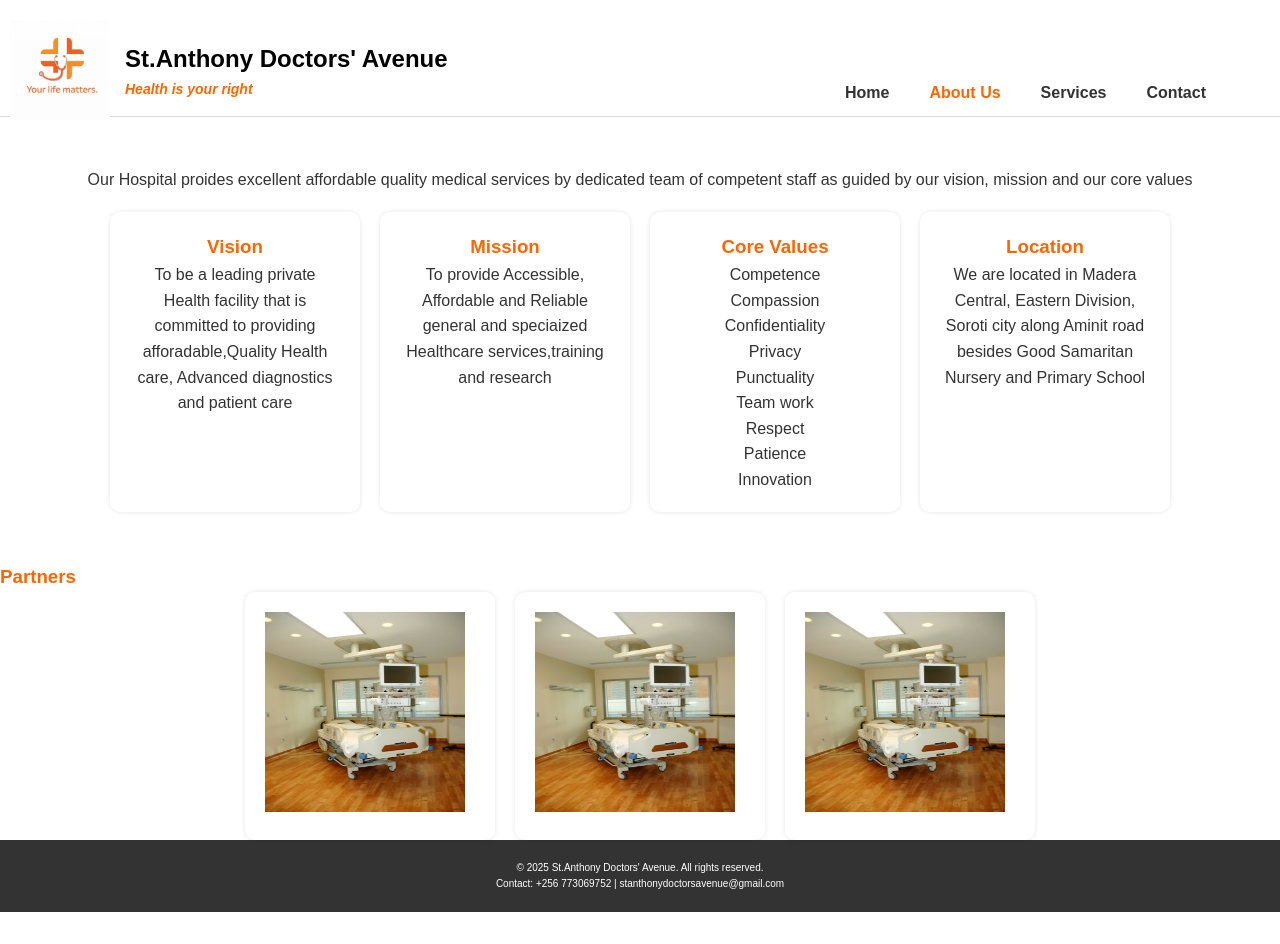
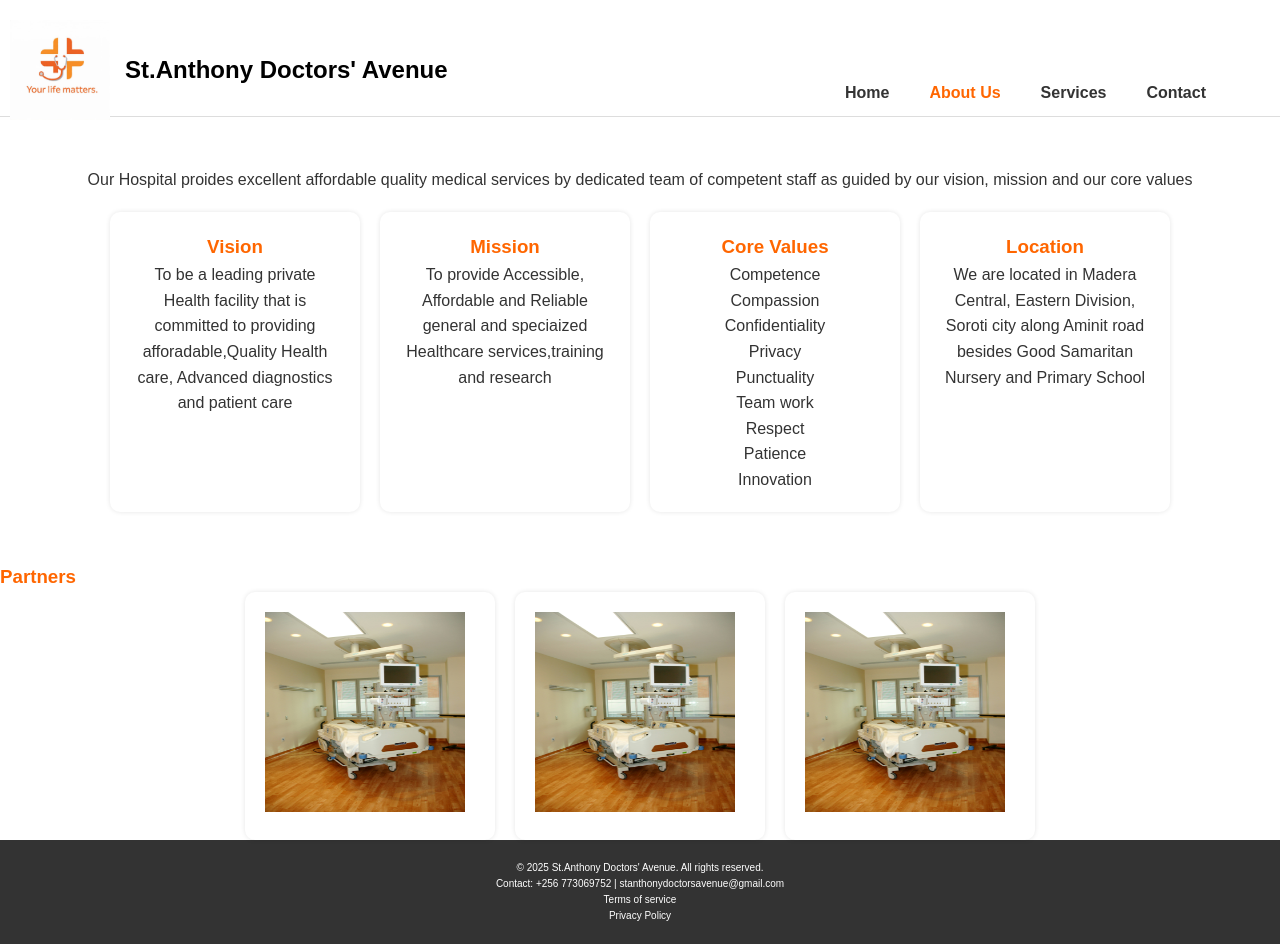
Before and after one commit to paulka320/doctorsavenue.github.io, a plain HTML site: page about.html in a window 1280 px wide. Before the commit the page ends 912 px from the top, so only its background shows below. Drawn offline with Linux system fonts and the light colour scheme.

Commit message:
Update footer with terms and privacy policy
Added Terms of Service and Privacy Policy sections to the footer.

```diff
--- a/about.html
+++ b/about.html
@@ -12,7 +12,7 @@
             <img src="logo.jpg"/>
             <div class="logo-text">
                 <span class="company-name">St.Anthony Doctors' Avenue</span>
-                <span class="tagline">Health is your right</span>
+
             </div>
         </div>
         <div class="container header-container">
@@ -78,6 +78,9 @@
     <footer>
         <p>&copy; 2025 St.Anthony Doctors' Avenue. All rights reserved.</p>
         <p>Contact: +256 773069752 | stanthonydoctorsavenue@gmail.com</p>
+        <p>Terms of service</p>
+        <p>Privacy Policy</p>
     </footer>
 </body>
+
 </html>
```
